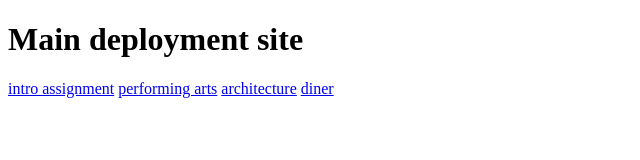
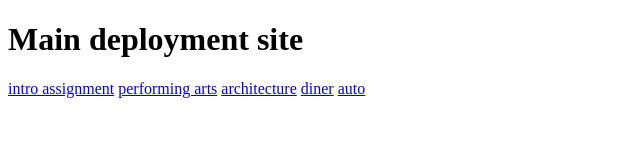
Before and after one commit to addilewis21/DWDD-2610, a plain HTML site: page index.html in a window 1280 px wide. Shown: the full height of the page, 0-640 px from the left. Drawn offline with Linux system fonts and the light colour scheme.

Commit message:
added auto

```diff
--- a/index.html
+++ b/index.html
@@ -12,6 +12,7 @@
     <a href = "Performing Arts/"> performing arts</a>
     <a href = "Architecture/"> architecture</a>
     <a href = "Diner/"> diner</a>
+    <a href = "Auto Dealer/"> auto</a>
   </div>
 </body>
 </html>
```
